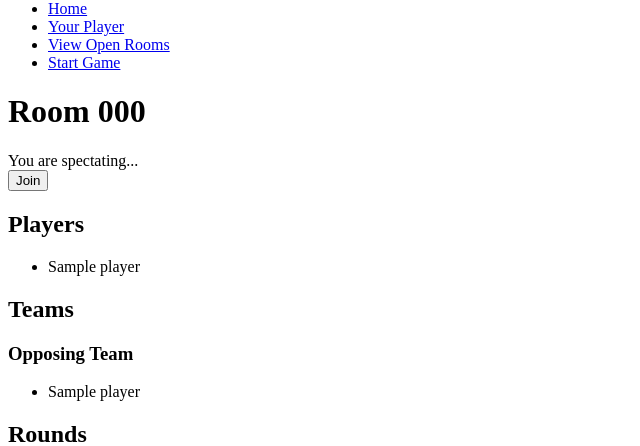
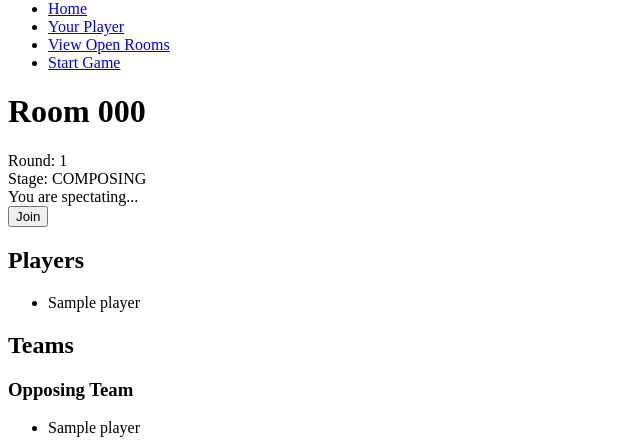
Before and after one commit to Maaack/ClusterBuster, a Django app: page /room/000 in a window 1280 px wide. Shown: the part 16-462 px from the top of the page, without its empty margins (0-640 px from the left). Run offline with Django 3.2, Linux system fonts and the light colour scheme; tables that the repository leaves empty hold one stand-in row (values such as "Sample post").

Commit message:
INIT-7: Template improvement.

```diff
--- a/core/templates/core/gameroom_detail.html
+++ b/core/templates/core/gameroom_detail.html
@@ -3,15 +3,14 @@
 {% block head_title %}Room {{ gameroom.code }}{% endblock %}
 {% block content %}
     <h1>Room {{ gameroom.code }}</h1>
+    <div id="round-status">
+        <div>Round: <span id="round-number">{{ round.number }}</span></div>
+        <div>Stage: <span id="round-stage">{{ round.get_current_stage_name }}</span></div>
+    </div>
     {% if player_in_game %}
         <div id="active-player-content">{% block active_player_content %}
             <div id="player-game-status">You are playing!</div>
-            {% if is_leader %}
-                <div id="round-leader-status">You are the round leader!</div>
-            {% else %}
-                <div id="round-leader-status">{{ player_team_round_leader.name }} is the round leader!</div>
-            {% endif %}
-            <div id="round-status">Currently in the <span id="round-stage">{{ round.get_current_stage_name }}</span> stage.</div>
+            <div id="round-leader-status">{% if is_leader %}You are{% else %}{{ player_team_round_leader.name }} is{% endif %} the round leader!</div>
             <div id="round-instructions">
                 {% if round.is_composing %}
                     <h2>Hints</h2>
```
